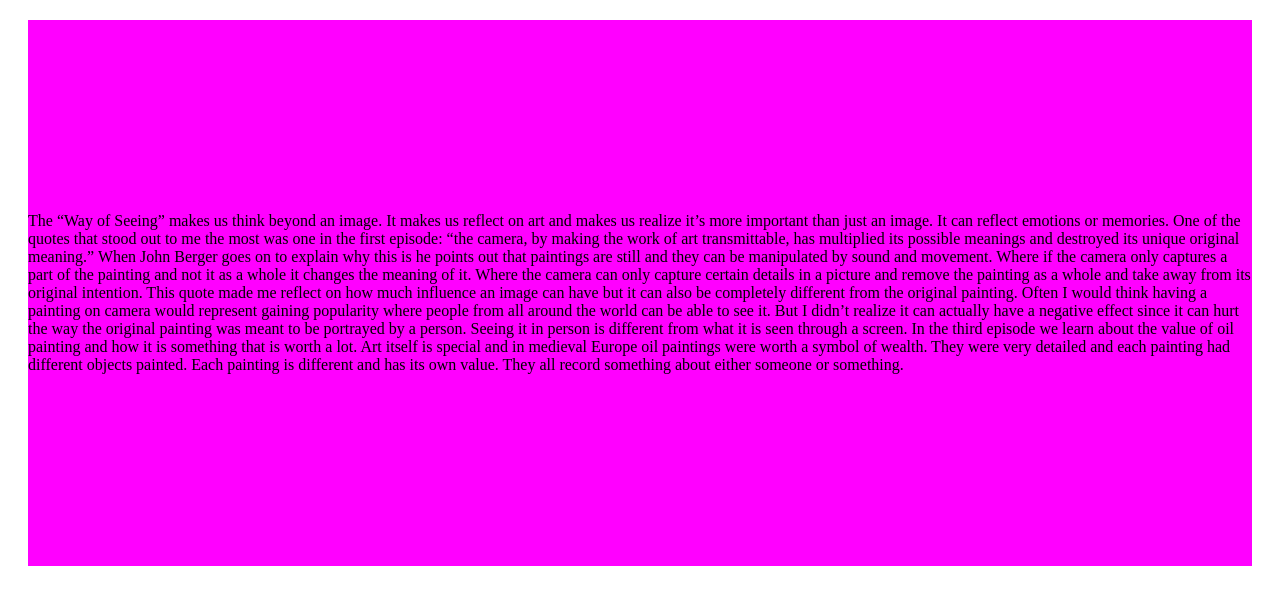
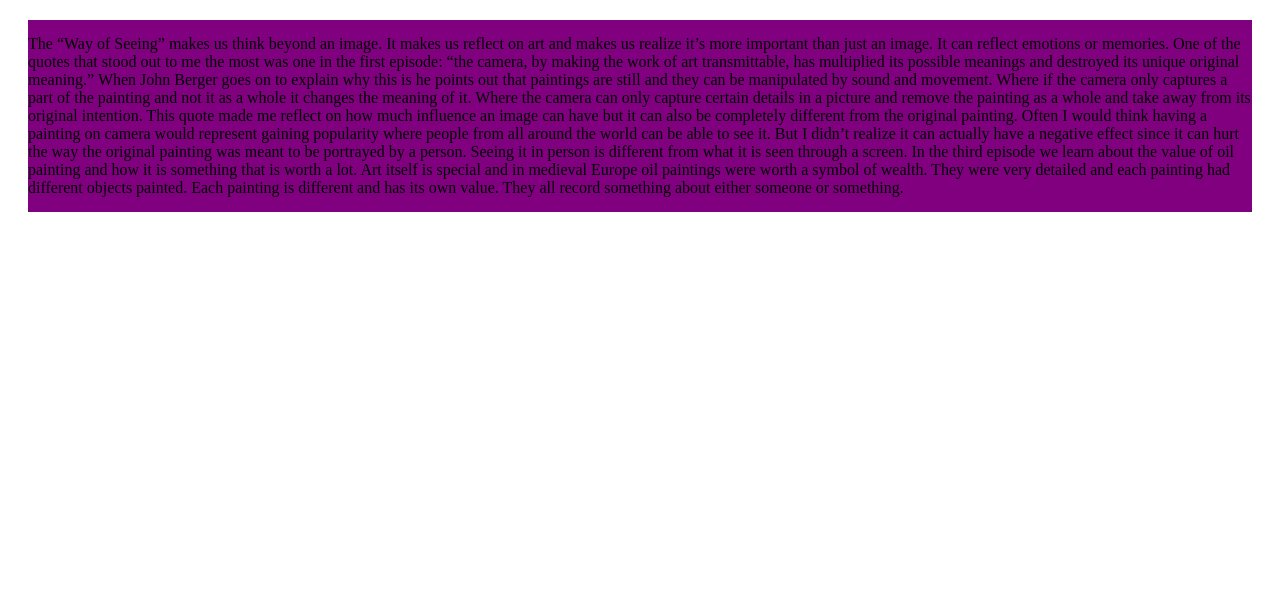
Before and after one commit to FannyJasmin/FannyJasmin.github.io, a plain HTML site: page HW2.html in a window 1280 px wide. Drawn offline with Linux system fonts and the light colour scheme.

Commit message:
change color

```diff
--- a/theStyle.css
+++ b/theStyle.css
@@ -1,10 +1,7 @@
-
-
-
 p {
-	background-color: magenta;
+	background-color: purple;
  	border:navyblue 10px ;
- 	padding-block: 15vw;
-  	Margin: 20px;
+ 	padding-block: 15px;
+  	Margin:20px;
 
 }
```
